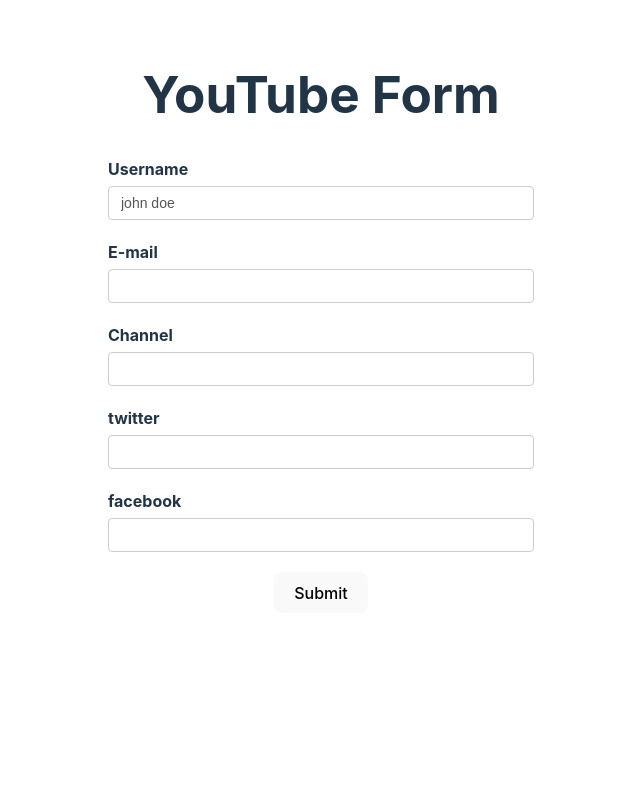
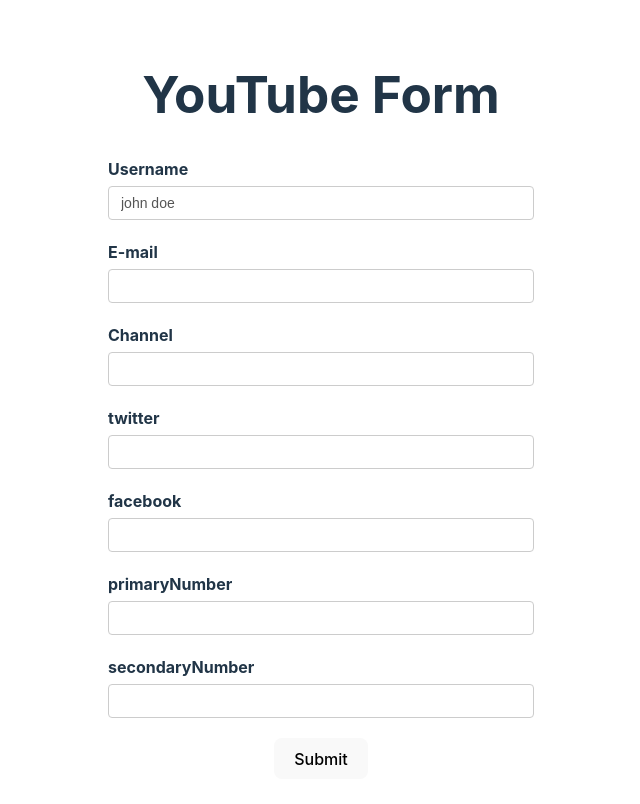
Before and after one commit to s8990/react-hook-form-example, a React (Vite) app: page / in a window 1280 px wide. Shown: the top 804 px of the page, without its empty margins (319-959 px from the left). Built offline with nearby package versions, Linux system fonts and the light colour scheme.

Commit message:
add nested default values

```diff
--- a/src/components/YoutubeForm.tsx
+++ b/src/components/YoutubeForm.tsx
@@ -9,6 +9,7 @@
     twitter: string,
     facebook: string,
   };
+  phoneNumbers: string[];
 }
 
 export const YouTubeForm = () => {
@@ -21,6 +22,7 @@
             twitter: "",
             facebook: "",
         },
+        phoneNumbers: ["", ""],
     },
     // get data from API
     // defaultValues: async () => {
@@ -121,6 +123,24 @@
           />
         </div>
 
+        <div className="form-control">
+          <label htmlFor="primaryNumber">primaryNumber</label>
+          <input
+            type="text"
+            id="primaryNumber"
+            {...register("phoneNumbers.0")}
+          />
+        </div>
+
+        <div className="form-control">
+          <label htmlFor="secondaryNumber">secondaryNumber</label>
+          <input
+            type="text"
+            id="secondaryNumber"
+            {...register("phoneNumbers.1")}
+          />
+        </div>
+
         <button>Submit</button>
       </form>
 
```
